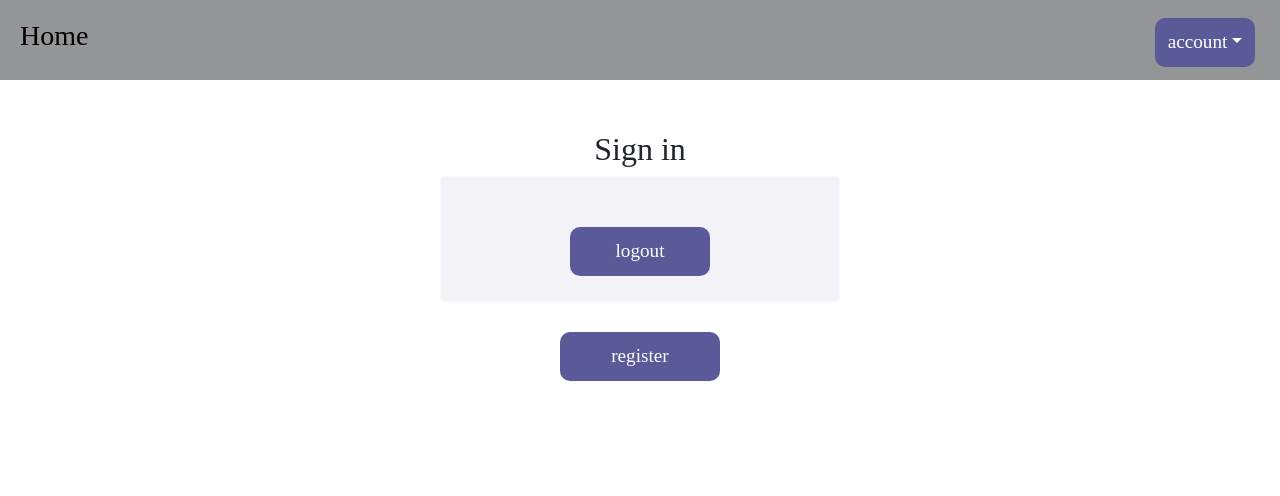
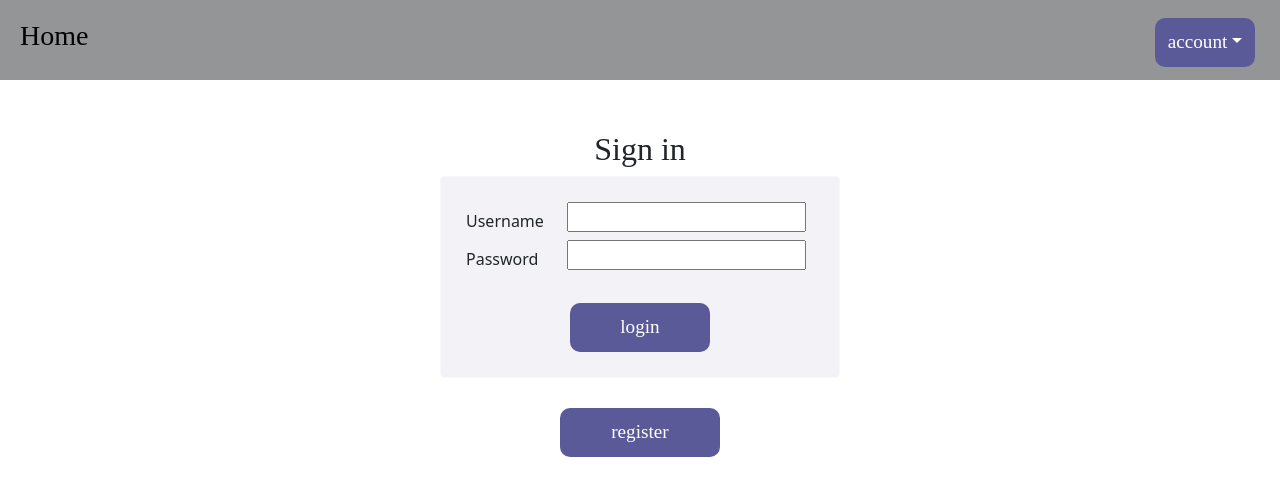
Before and after one commit to Jpowderly814/capstone-final, a React (Create React App) app in the folder client/: page /login in a window 1280 px wide. Both pictures are taken after a click on the button "logout". Shown: the top 496 px of the page. Built offline with nearby package versions, Linux system fonts and the light colour scheme; no server answers; what spotify-web-api-node would draw is missing.

Commit message:
I think I fixed the login component

```diff
--- a/client/src/components/Auth/Login.js
+++ b/client/src/components/Auth/Login.js
@@ -1,10 +1,9 @@
 import './Login.css';
 import Register from './Register';
-import { useState, useEffect, useContext } from 'react';
+import { useState, useContext } from 'react';
 import { UserContext } from '../..';
 import Axios from 'axios';
 import ErrorModal from '../UI/ErrorModal';
-
 //import { Link, Route } from 'react-router-dom';
 
 function Login() {
@@ -16,21 +15,9 @@ function Login() {
     localStorage.getItem('token') !== 'null'
   );
   const userService = useContext(UserContext);
-
   Axios.defaults.withCredentials = true;
 
-  const handleLogin = async () => {
-    let response = await userService.login(username, password);
-    if (response.data.message) {
-      setError({
-        title: 'Invalid',
-        message: response.data.message,
-      });
-    }
-    setLoggedIn(true);
-    setUsername('');
-    setPassword('');
-  };
+  const handleLogin = async (e) => {};
 
   const startRegistrationHandler = () => {
     setIsRegistering(true);
@@ -40,15 +27,60 @@ function Login() {
     setIsRegistering(false);
   };
 
-  const handleLogout = async () => {
-    await userService.logout();
-    // let response = await userService.logout();
-    // if (response.data.message) {
-    //   setError({
-    //     title: 'Invalid',
-    //     message: response.data.message,
-    //   });
-    // }
+  const login = () => {
+    Axios.post('http://localhost:3001/login', {
+      username: username,
+      password: password,
+    }).then((response) => {
+      if (response.data.message) {
+        setLoggedIn(false);
+        setError({
+          title: 'Invalid',
+          message: response.data.message,
+        });
+        return;
+      } else {
+        console.log(response.data.result[0]);
+        // Get rid of local storage
+        localStorage.setItem('token', response.data.token);
+        localStorage.setItem('expiresIn', response.data.token.expires);
+        localStorage.setItem('user', response.data.result[0].id);
+        console.log(localStorage.getItem('user'));
+
+        setLoggedIn(true);
+      }
+    });
+
+    setUsername('');
+    setPassword('');
+  };
+
+  const logout = () => {
+    Axios.post('http://localhost:3001/logout', {}).then((response) => {
+      if (response.data.message) {
+        setLoggedIn(true);
+
+        setError({
+          title: 'Invalid',
+          message: response.data.message,
+        });
+        return;
+      } else {
+        console.log();
+        localStorage.setItem('token', null);
+        localStorage.setItem('user', null);
+        console.log(localStorage.getItem('token'));
+        console.log(localStorage.getItem('user'));
+
+        //setLoginStatus(response.data[0].RowDataPacket.username);
+        setLoggedIn(true);
+      }
+    });
+    setLoggedIn(false);
+    localStorage.setItem('token', null);
+    localStorage.setItem('user', null);
+    setUsername('');
+    setPassword('');
   };
 
   const errorHandler = () => {
@@ -99,12 +131,12 @@ function Login() {
         )}
 
         {localStorage.getItem('token') !== 'null' && (
-          <button className="login-btn" onClick={handleLogout}>
+          <button className="login-btn" onClick={logout}>
             logout
           </button>
         )}
         {localStorage.getItem('token') === 'null' && (
-          <button className="login-btn" onClick={handleLogin}>
+          <button className="login-btn" onClick={login}>
             login
           </button>
         )}
```
